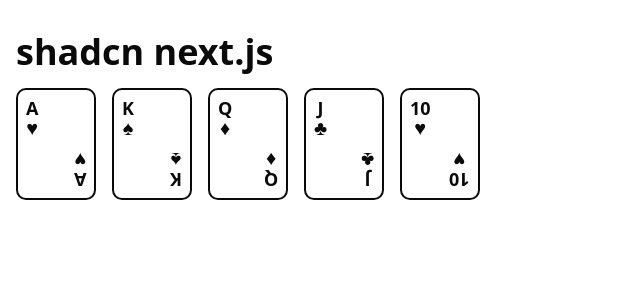
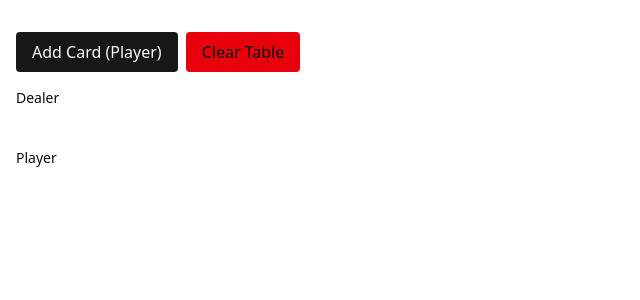
Before and after one commit to devinramsammy/blackjack-model-tester, a Next.js app: page / in a window 1280 px wide. Shown: the top 300 px of the page, without its empty margins (0-640 px from the left). Built offline with nearby package versions, Linux system fonts and the light colour scheme.

Commit message:
Add framer motion and card entrance animation through table component

```diff
--- a/app/page.tsx
+++ b/app/page.tsx
@@ -1,17 +1,57 @@
-import { BlackjackCard } from "@/components/blackjack-card";
+"use client";
+
+import { useState } from "react";
+import { BlackjackTable } from "@/components/blackjack-table";
+import { CARD_VALUES, CARD_SUITES } from "@/lib/constants";
 
 export default function Home() {
+  const [dealerCards, setDealerCards] = useState<
+    Array<{ value: string; suite: string }>
+  >([]);
+  const [playerCards, setPlayerCards] = useState<
+    Array<{ value: string; suite: string }>
+  >([]);
+  const [isPlayerTurn, setIsPlayerTurn] = useState(true);
+
+  const getRandomCard = () => ({
+    value: CARD_VALUES[Math.floor(Math.random() * CARD_VALUES.length)],
+    suite: CARD_SUITES[Math.floor(Math.random() * CARD_SUITES.length)],
+  });
+
+  const handleAddCard = () => {
+    const newCard = getRandomCard();
+    if (isPlayerTurn) {
+      setPlayerCards((prev) => [...prev, newCard]);
+    } else {
+      setDealerCards((prev) => [...prev, newCard]);
+    }
+    setIsPlayerTurn(!isPlayerTurn);
+  };
+
+  const handleClearTable = () => {
+    setDealerCards([]);
+    setPlayerCards([]);
+    setIsPlayerTurn(true);
+  };
+
   return (
     <div className="min-h-screen bg-background text-foreground">
       <main className="container mx-auto py-8 px-4">
-        <h1 className="text-4xl font-bold mb-4">shadcn next.js</h1>
-        <div className="flex gap-4 flex-wrap">
-          <BlackjackCard value="A" suite="hearts" />
-          <BlackjackCard value="K" suite="spades" />
-          <BlackjackCard value="Q" suite="diamonds" />
-          <BlackjackCard value="J" suite="clubs" />
-          <BlackjackCard value="10" suite="hearts" />
+        <div className="mb-4 flex gap-2">
+          <button
+            onClick={handleAddCard}
+            className="px-4 py-2 bg-primary text-primary-foreground rounded hover:bg-primary/90"
+          >
+            Add Card ({isPlayerTurn ? "Player" : "Dealer"})
+          </button>
+          <button
+            onClick={handleClearTable}
+            className="px-4 py-2 bg-destructive text-destructive-foreground rounded hover:bg-destructive/90"
+          >
+            Clear Table
+          </button>
         </div>
+        <BlackjackTable dealerCards={dealerCards} playerCards={playerCards} />
       </main>
     </div>
   );
--- /dev/null
+++ b/components/blackjack-table.tsx
@@ -0,0 +1,55 @@
+"use client";
+
+import { BlackjackCard } from "./blackjack-card";
+import { motion, AnimatePresence } from "motion/react";
+
+interface BlackjackTableProps {
+  dealerCards?: Array<{ value: string; suite: string }>;
+  playerCards?: Array<{ value: string; suite: string }>;
+}
+
+export function BlackjackTable({
+  dealerCards = [],
+  playerCards = [],
+}: BlackjackTableProps) {
+  return (
+    <div className="flex flex-col gap-8">
+      <div>
+        <div className="text-sm mb-2">Dealer</div>
+        <div className="flex gap-2">
+          <AnimatePresence mode="popLayout">
+            {dealerCards.map((card, i) => (
+              <motion.div
+                key={`${card.value}-${card.suite}-${i}`}
+                initial={{ opacity: 0, scale: 0.5, x: -20 }}
+                animate={{ opacity: 1, scale: 1, x: 0 }}
+                exit={{ opacity: 0, scale: 0.5 }}
+                transition={{ duration: 0.3, delay: i * 0.1 }}
+              >
+                <BlackjackCard value={card.value} suite={card.suite} />
+              </motion.div>
+            ))}
+          </AnimatePresence>
+        </div>
+      </div>
+      <div>
+        <div className="text-sm mb-2">Player</div>
+        <div className="flex gap-2">
+          <AnimatePresence mode="popLayout">
+            {playerCards.map((card, i) => (
+              <motion.div
+                key={`${card.value}-${card.suite}-${i}`}
+                initial={{ opacity: 0, scale: 0.5, x: -20 }}
+                animate={{ opacity: 1, scale: 1, x: 0 }}
+                exit={{ opacity: 0, scale: 0.5 }}
+                transition={{ duration: 0.3, delay: i * 0.1 }}
+              >
+                <BlackjackCard value={card.value} suite={card.suite} />
+              </motion.div>
+            ))}
+          </AnimatePresence>
+        </div>
+      </div>
+    </div>
+  );
+}
--- /dev/null
+++ b/lib/constants.ts
@@ -0,0 +1,17 @@
+export const CARD_VALUES = [
+  "A",
+  "2",
+  "3",
+  "4",
+  "5",
+  "6",
+  "7",
+  "8",
+  "9",
+  "10",
+  "J",
+  "Q",
+  "K",
+] as const;
+
+export const CARD_SUITES = ["hearts", "diamonds", "clubs", "spades"] as const;
--- a/package.json
+++ b/package.json
@@ -12,6 +12,7 @@
     "class-variance-authority": "^0.7.1",
     "clsx": "^2.1.1",
     "lucide-react": "^0.548.0",
+    "motion": "^12.23.24",
     "next": "16.0.0",
     "react": "19.2.0",
     "react-dom": "19.2.0",
```
Also changed, not shown: 1 other file (tests, documents, lock files or other folders).
